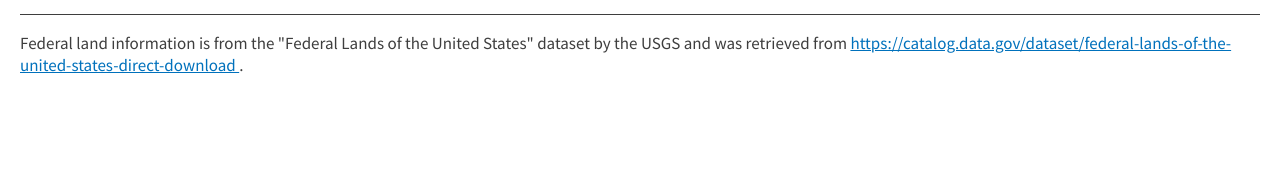
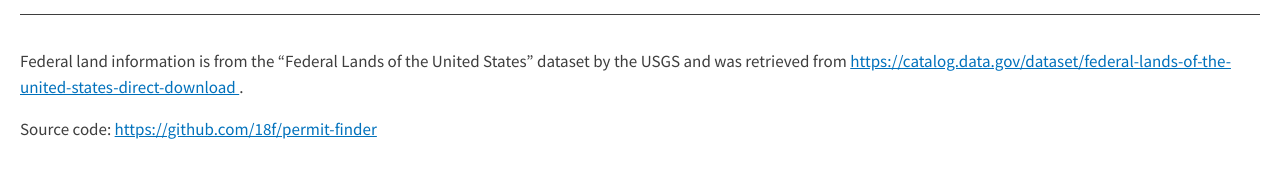
Before and after one commit to 18F/permit-finder, a website: page static/index.html in a window 1280 px wide. Shown: the part 600-778 px from the top of the page. Drawn offline with Linux system fonts and the light colour scheme.

Commit message:
add link to repo

```diff
--- a/static/index.html
+++ b/static/index.html
@@ -35,11 +35,16 @@
       </div>
     </div>
     <div class="credits">
-      Federal land information is from the "Federal Lands of the United States"
-      dataset by the USGS and was retrieved from
-      <a href="https://catalog.data.gov/dataset/federal-lands-of-the-united-states-direct-download">
-        https://catalog.data.gov/dataset/federal-lands-of-the-united-states-direct-download
-      </a>.
+      <p>
+        Federal land information is from the “Federal Lands of the United States”
+        dataset by the USGS and was retrieved from
+        <a href="https://catalog.data.gov/dataset/federal-lands-of-the-united-states-direct-download">
+          https://catalog.data.gov/dataset/federal-lands-of-the-united-states-direct-download
+        </a>.
+      </p>
+      <p>
+        Source code: <a href="https://github.com/18f/permit-finder">https://github.com/18f/permit-finder</a>
+      </p>
     </div>
   </main>
   <script src="/static/vendor/vue-2.2.6.js"></script>
```
